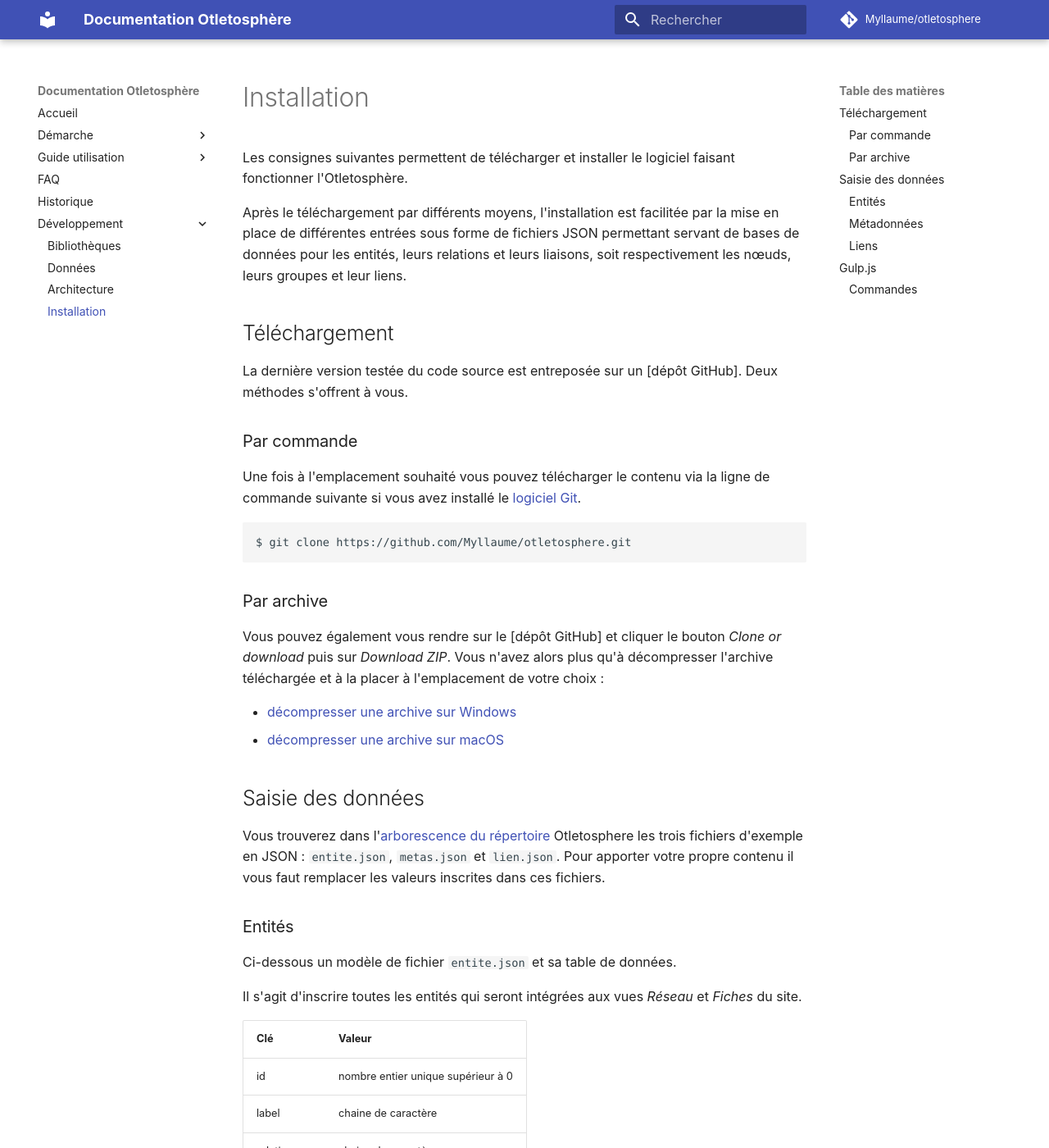
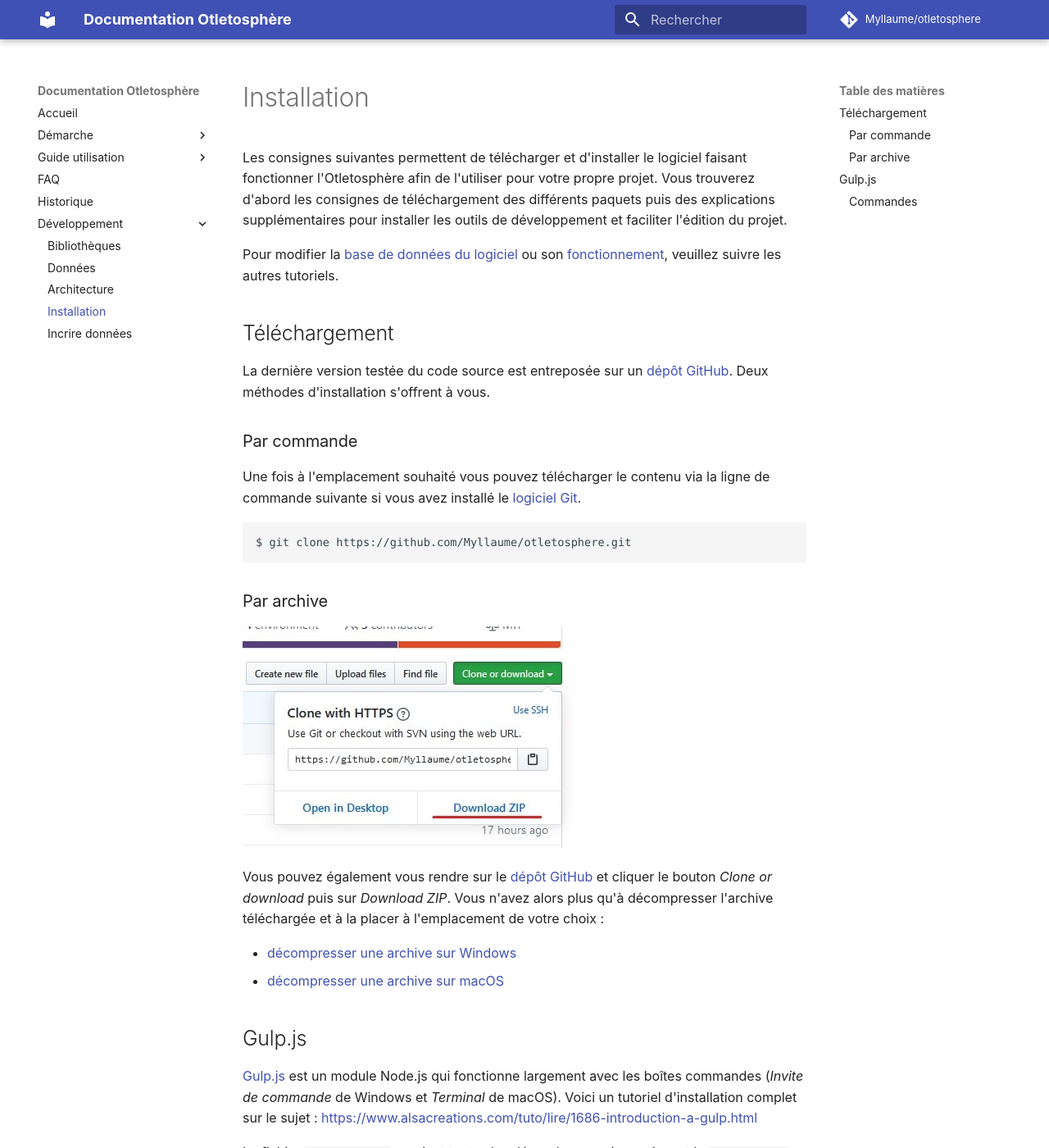
Before and after one commit to graphlab-fr/opensphere-web-app, an MkDocs documentation site: the page built from docs/installation.md, in a window 1280 px wide and 1400 px high. Shown: the whole window at 82% size. Built offline with MkDocs 1.6.1 and Material for MkDocs 9.7.7, drawn with Linux system fonts in a browser that asks for light colours; comment, search, counter and statistics services are not loaded; some of the changed text lies outside the part shown.

Commit message:
[add] outils et contraintes de complétion données

````diff
--- a/docs/installation.md
+++ b/docs/installation.md
@@ -4,13 +4,13 @@
 date: 29/05/2020
 ---
 
-Les consignes suivantes permettent de télécharger et installer le logiciel faisant fonctionner l'Otletosphère.
+Les consignes suivantes permettent de télécharger et d'installer le logiciel faisant fonctionner l'Otletosphère afin de l'utiliser pour votre propre projet. Vous trouverez d'abord les consignes de téléchargement des différents paquets puis des explications supplémentaires pour installer les outils de développement et faciliter l'édition du projet.
 
-Après le téléchargement par différents moyens, l'installation est facilitée par la mise en place de différentes entrées sous forme de fichiers JSON permettant servant de bases de données pour les entités, leurs relations et leurs liaisons, soit respectivement les nœuds, leurs groupes et leur liens.
+Pour modifier la [base de données du logiciel](/inscrire donnees) ou son [fonctionnement](), veuillez suivre les autres tutoriels.
 
 ## Téléchargement
 
-La dernière version testée du code source est entreposée sur un [dépôt GitHub]. Deux méthodes s'offrent à vous.
+La dernière version testée du code source est entreposée sur un [dépôt GitHub](https://github.com/Myllaume/otletosphere). Deux méthodes d'installation s'offrent à vous.
 
 ### Par commande
 
@@ -22,100 +22,12 @@
 
 ### Par archive
 
-Vous pouvez également vous rendre sur le [dépôt GitHub] et cliquer le bouton *Clone or download* puis sur *Download ZIP*. Vous n'avez alors plus qu'à décompresser l'archive téléchargée et à la placer à l'emplacement de votre choix :
+![Installation par download GitHub](./images/installation download github.jpg)
+
+Vous pouvez également vous rendre sur le [dépôt GitHub](https://github.com/Myllaume/otletosphere) et cliquer le bouton *Clone or download* puis sur *Download ZIP*. Vous n'avez alors plus qu'à décompresser l'archive téléchargée et à la placer à l'emplacement de votre choix :
 
 - [décompresser une archive sur Windows](https://support.microsoft.com/fr-fr/help/14200/windows-compress-uncompress-zip-files)
 - [décompresser une archive sur macOS](https://support.apple.com/fr-fr/guide/mac-help/mchlp2528/mac)
-
-## Saisie des données
-
-Vous trouverez dans l'[arborescence du répertoire](/architecture code source/#arborescence-de-fichier) Otletosphere les trois fichiers d'exemple en JSON : `entite.json`, `metas.json` et `lien.json`. Pour apporter votre propre contenu il vous faut remplacer les valeurs inscrites dans ces fichiers.
-
-### Entités
-
-Ci-dessous un modèle de fichier `entite.json` et sa table de données.
-
-Il s'agit d'inscrire toutes les entités qui seront intégrées aux vues *Réseau* et *Fiches* du site.
-
-| Clé         | Valeur                             |
-| ----------- | ---------------------------------- |
-| id          | nombre entier unique supérieur à 0 |
-| label       | chaine de caractère                |
-| relation    | chaine de caractère                |
-| metas       | objet                              |
-| metas.*any* | HTML                               |
-
-```json
-[
-    {
-        "label": "Paul Otlet",
-        "id": 1,
-        "relation": "self",
-		"metas": {
-			"genre": "lorem",
-            "age": "lorem",
-            "description": "lorem <b>ipsum</b>"
-		}
-    },
-    {
-        "label": "Suzanne Briet",
-        "id": 2,
-        "relation": "contemporain"
-    }
-    ...
-]
-```
-
-### Métadonnées
-
-Ci-dessous un modèle de fichier `metas.json`.
-
-Il s'agit de référencer les métadonnées spécifiées pour chaque entité inscrite dans `entite.json` afin qu'elles apparaissent de le [volet de description](/elements interface/#volet-de-description).
-
-Les clés (comme 'genre' ci-dessous) indiquent le nom des métadonnées à afficher et les valeurs (comme 'inconnu' ou `null` ci-dessous) sont l'affichage par défaut.
-
-| Clé   | Valeur |
-| ----- | ------ |
-| *any* | HTML   |
-
-```json
-[
-    {
-		"genre": null,
-		"age": "inconnu",
-		"description": "<b>aucune</b> description trouvée"
-    }
-]
-```
-
-### Liens
-
-Ci-dessous un modèle de fichier `lien.json` et sa table de données.
-
-| Clé   | Valeur                                                       |
-| ----- | ------------------------------------------------------------ |
-| id    | nombre entier unique supérieur à 0                           |
-| from  | nombre entier unique supérieur à 0 correspondant à l'`id` d'une entité |
-| to    | nombre entier unique supérieur à 0 correspondant à l'`id` d'une entité |
-| label | HTML                                                         |
-
-```json
-[
-    {
-        "id": 1,
-        "from": 1,
-        "to" : 2,
-        "label" : ""
-    },
-    {
-        "id": 2,
-        "from": 1,
-        "to" : 3,
-        "label" : "Il travaillent ensemble <b>depuis 10 ans<b>"
-    }
-    ...
-]
-```
 
 ## Gulp.js
 
--- a/mkdocs.yml
+++ b/mkdocs.yml
@@ -25,6 +25,7 @@
     - Données: structure donnees.md
     - Architecture: architecture code source.md
     - Installation: installation.md
+    - Incrire données: inscrire donnees.md
 
 # Theme configuration
 theme:
````
Also changed, not shown: docs/bibliotheques.md (+1 -1 lines), docs/inscrire donnees.md (added, +168 -0 lines), docs/images/installation download github.jpg (added).
